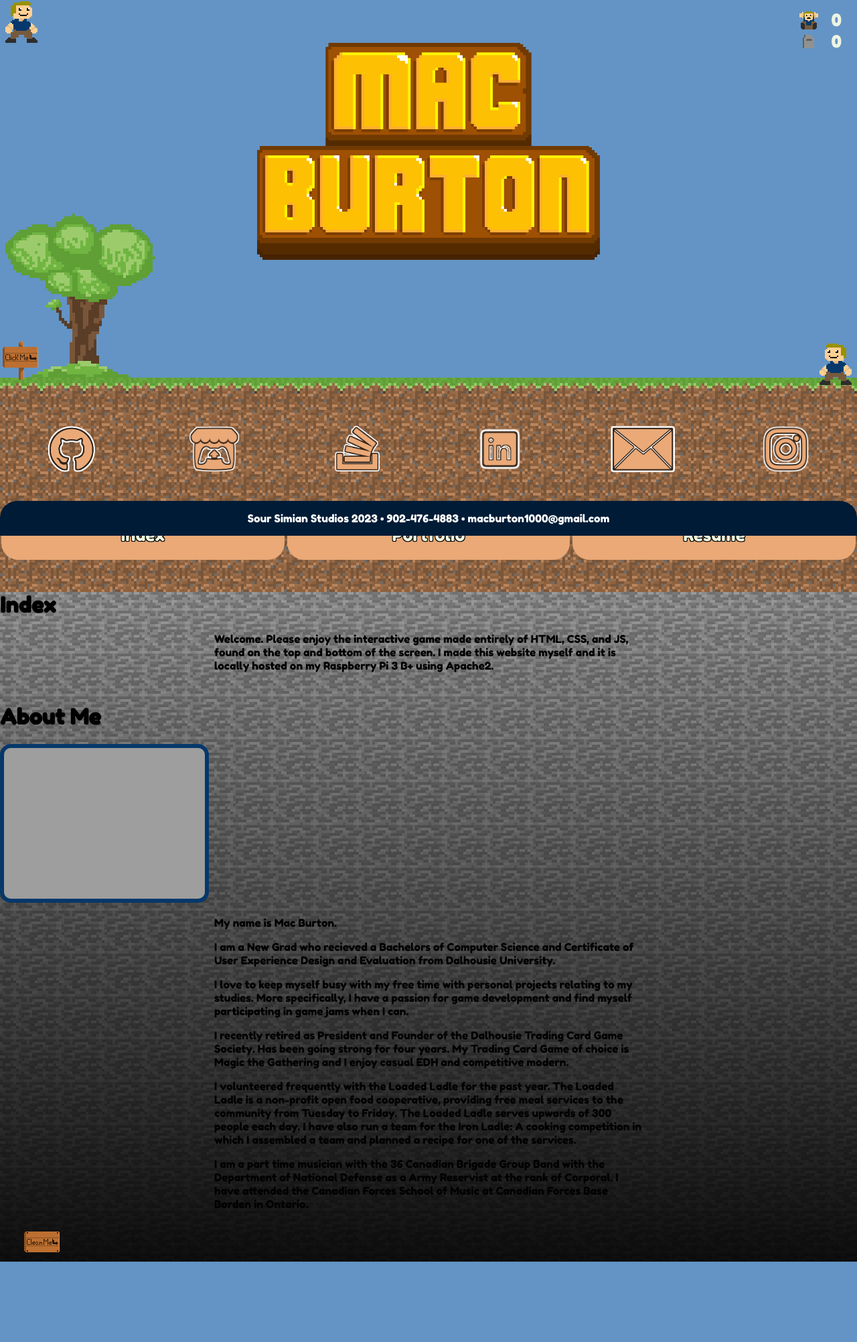
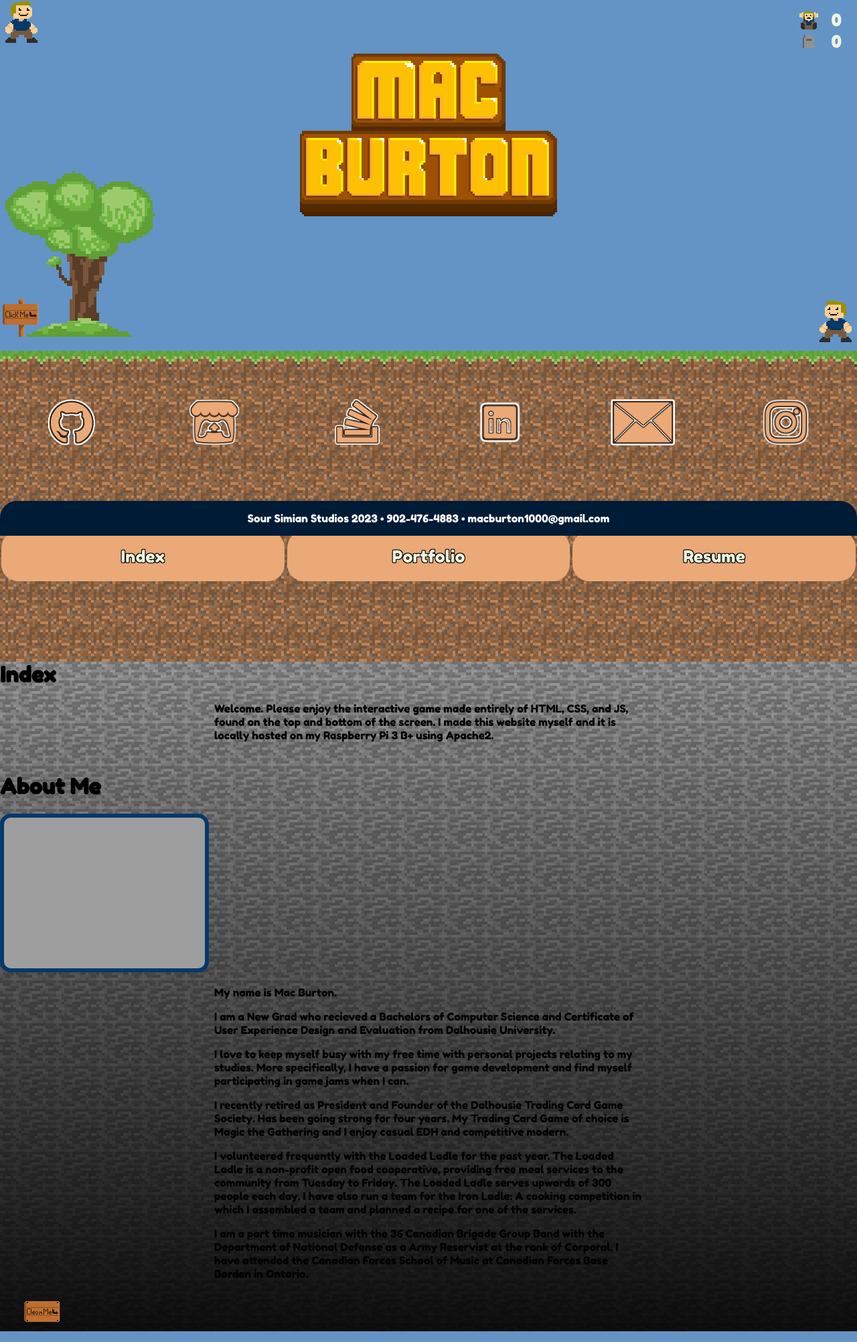
Before and after one commit to limemonkeys/Personal-Website-PHP, a PHP site: page / in a window 1280 px wide. Shown: the whole page at 67% size. Before the commit the page ends 1884 px from the top, so only its background shows below. Run offline with PHP 8.4, Linux system fonts and the light colour scheme; grey boxes are pictures that could not be loaded.

Commit message:
Intial viewport porportions set

```diff
--- a/index.php
+++ b/index.php
@@ -60,7 +60,7 @@
 
             <!--Main-->
             <!-- Opacity: 0 tree causing clickable issues -->
-            <img id="" style="opacity:0;" src="./Images/Tree.png">
+            <img id="" style="opacity:0; height:35vh;" src="./Images/Tree.png">
 
             <img id="tree1" style="position:absolute;" src="./Images/Tree.png">
             <div id="dirttest">
--- a/styles/styles.css
+++ b/styles/styles.css
@@ -544,11 +544,11 @@ Relevancy: All
 }
 
 #name-logo{
-    padding-top: 64px;
-    width: 40%;
+    padding-top: 10vh;
+    width: 30vw;
     margin: auto;
     position: absolute;
-    left: 30%;
+    left: 35%;
 }
 
 #cloud{
@@ -569,7 +569,7 @@ Relevancy: All
 
 #dirt{
     background-image: url("../Dirt.png");
-    height: 128px;
+    height: 25vh;
 
 }
 
@@ -584,7 +584,9 @@ Relevancy: All
 }
 
 
-
+#navspace{
+    height: 30vh;
+}
 
 
 
```
